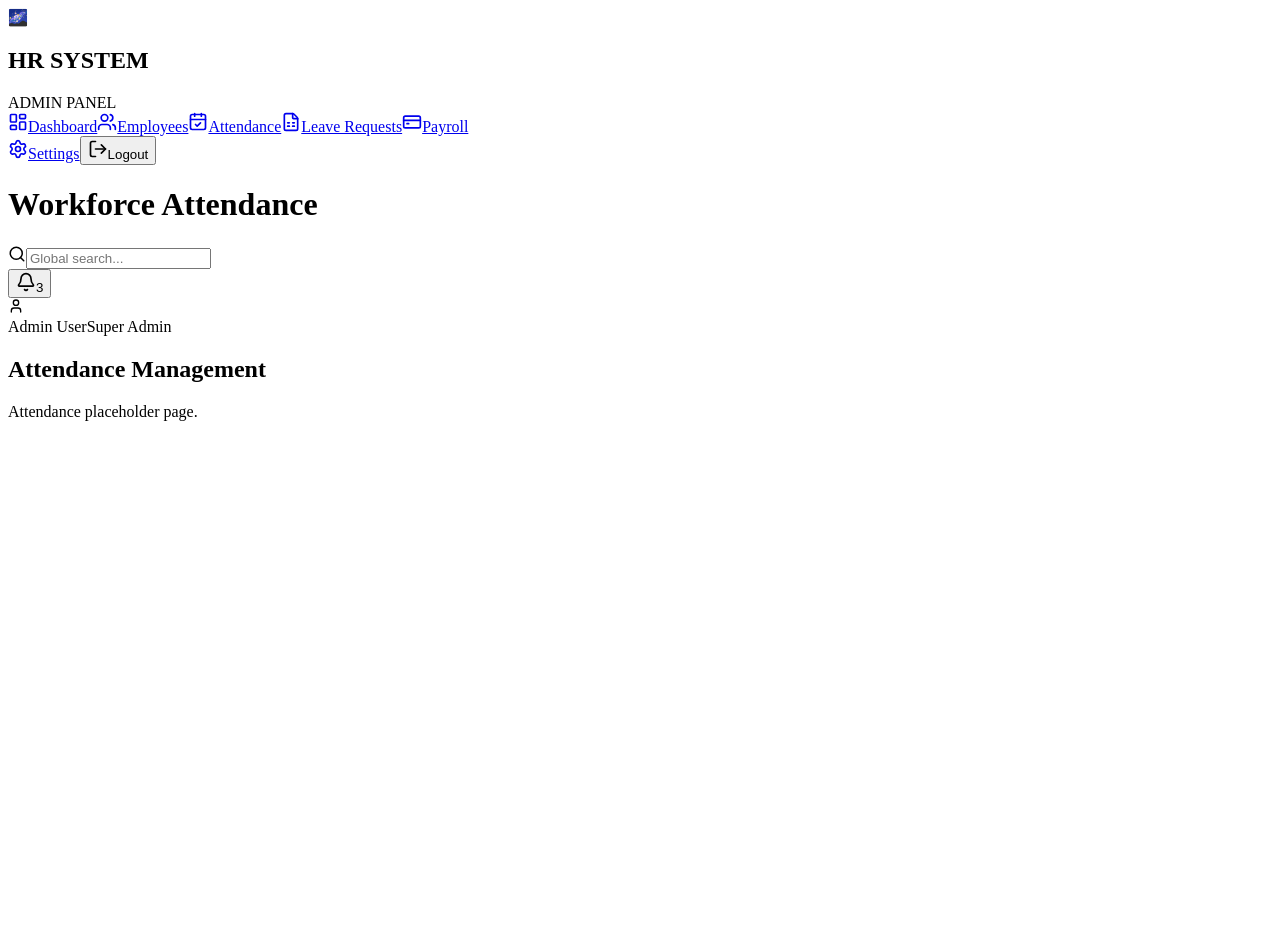
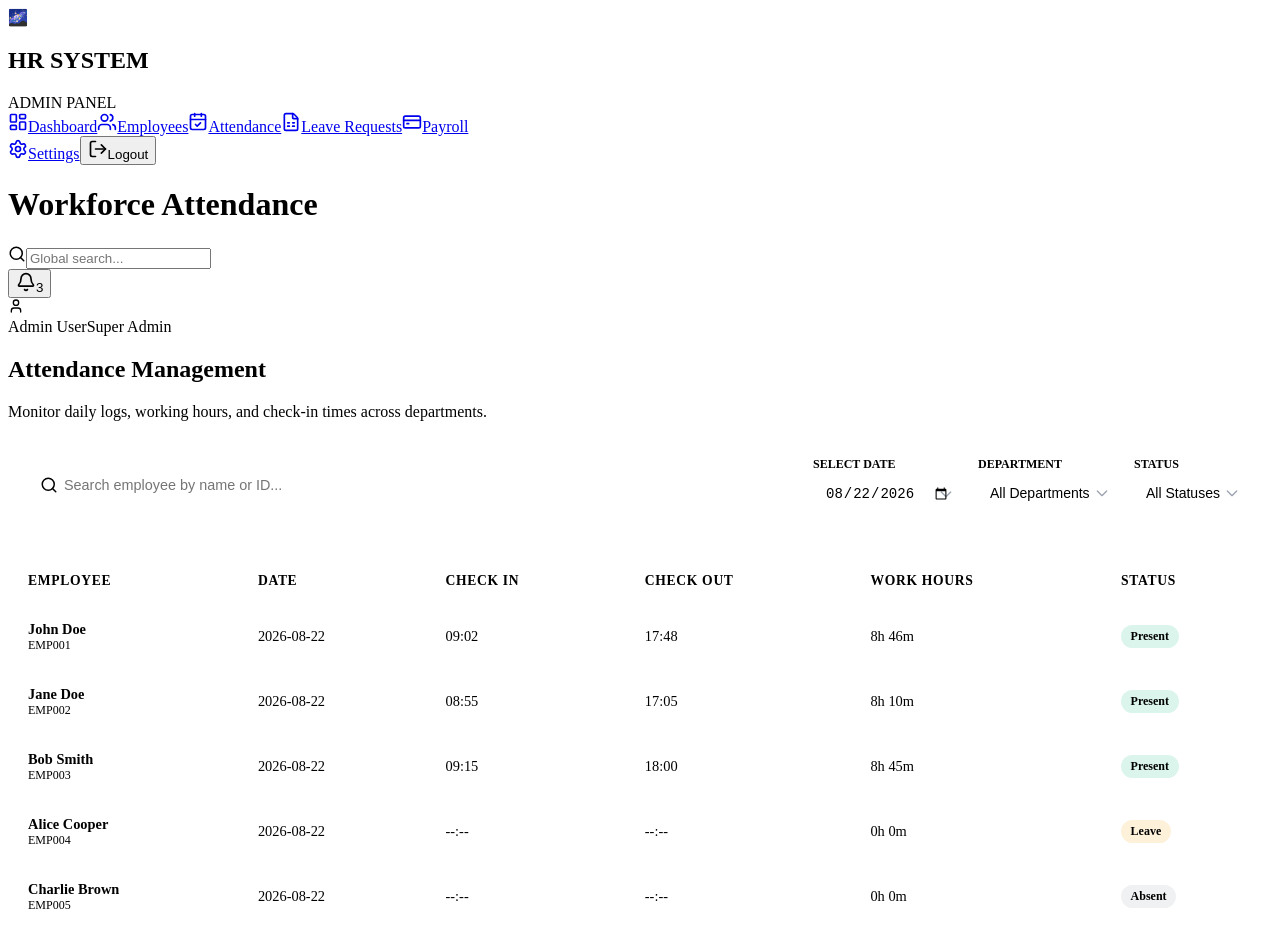
Before and after one commit to koushik-2006/Odoo-Hackathon-Dayflow-Human-Resource-Management-System, a React (Vite) app: page /admin/attendance in a window 1280 px wide. Before the commit the page ends 800 px from the top, so only its background shows below. Built offline with nearby package versions, Linux system fonts and the light colour scheme.

Commit message:
feat: complete Module 10 - Admin Attendance Management

```diff
--- a/src/index.css
+++ b/src/index.css
@@ -133,6 +133,17 @@
   background-color: rgba(156, 163, 175, 0.15);
   color: var(--text-secondary);
 }
+
+.status-late {
+  background-color: rgba(239, 68, 68, 0.15);
+  color: var(--accent-red);
+}
+
+.status-halfday {
+  background-color: rgba(139, 92, 246, 0.15);
+  color: var(--accent-purple);
+}
+
 
 /* Profile Detail Layout */
 .back-btn-container {
--- a/src/pages/admin/AdminAttendance.jsx
+++ b/src/pages/admin/AdminAttendance.jsx
@@ -1,9 +1,166 @@
-import React from 'react';
+import React, { useState, useEffect } from 'react';
+import { Search, Calendar, Loader2, AlertCircle } from 'lucide-react';
+import { adminApi } from '../../services/adminApi';
+
 export default function AdminAttendance() {
+  const [attendance, setAttendance] = useState([]);
+  const [loading, setLoading] = useState(true);
+  const [error, setError] = useState(null);
+
+  // Filter states
+  const [searchQuery, setSearchQuery] = useState('');
+  const [selectedDate, setSelectedDate] = useState('2026-08-22'); // default to mock data date
+  const [selectedDept, setSelectedDept] = useState('All');
+  const [selectedStatus, setSelectedStatus] = useState('All');
+
+  useEffect(() => {
+    async function loadAttendanceData() {
+      try {
+        setLoading(true);
+        // We pass filters directly to simulated API
+        const data = await adminApi.getAttendance({
+          search: searchQuery,
+          department: selectedDept,
+          status: selectedStatus
+        });
+        setAttendance(data);
+      } catch (err) {
+        setError('Failed to load attendance logs.');
+        console.error(err);
+      } finally {
+        setLoading(false);
+      }
+    }
+    loadAttendanceData();
+  }, [searchQuery, selectedDept, selectedStatus]);
+
+  const getStatusBadgeClass = (status) => {
+    switch (status) {
+      case 'Present': return 'status-badge status-active';
+      case 'Leave': return 'status-badge status-onleave';
+      case 'Absent': return 'status-badge status-inactive';
+      case 'Late': return 'status-badge status-late';
+      case 'Half Day': return 'status-badge status-halfday';
+      default: return 'status-badge';
+    }
+  };
+
   return (
-    <div className="fade-in">
-      <h2>Attendance Management</h2>
-      <p>Attendance placeholder page.</p>
+    <div className="attendance-page fade-in">
+      <div className="welcome-banner">
+        <h2>Attendance Management</h2>
+        <p>Monitor daily logs, working hours, and check-in times across departments.</p>
+      </div>
+
+      {/* Filter and control panel */}
+      <div className="directory-controls">
+        <div className="search-field">
+          <Search size={18} className="search-icon" />
+          <input
+            type="text"
+            placeholder="Search employee by name or ID..."
+            value={searchQuery}
+            onChange={(e) => setSearchQuery(e.target.value)}
+          />
+        </div>
+
+        <div className="filter-group">
+          <div className="filter-item">
+            <span className="filter-label">Select Date</span>
+            <div style={{ position: 'relative', display: 'flex', alignItems: 'center' }}>
+              <input
+                type="date"
+                className="filter-select"
+                style={{ paddingRight: '1rem' }}
+                value={selectedDate}
+                onChange={(e) => setSelectedDate(e.target.value)}
+              />
+            </div>
+          </div>
+
+          <div className="filter-item">
+            <span className="filter-label">Department</span>
+            <select
+              className="filter-select"
+              value={selectedDept}
+              onChange={(e) => setSelectedDept(e.target.value)}
+            >
+              <option value="All">All Departments</option>
+              <option value="IT">IT</option>
+              <option value="HR">HR</option>
+              <option value="Finance">Finance</option>
+              <option value="Marketing">Marketing</option>
+            </select>
+          </div>
+
+          <div className="filter-item">
+            <span className="filter-label">Status</span>
+            <select
+              className="filter-select"
+              value={selectedStatus}
+              onChange={(e) => setSelectedStatus(e.target.value)}
+            >
+              <option value="All">All Statuses</option>
+              <option value="Present">Present</option>
+              <option value="Absent">Absent</option>
+              <option value="Leave">Leave</option>
+              <option value="Half Day">Half Day</option>
+              <option value="Late">Late</option>
+            </select>
+          </div>
+        </div>
+      </div>
+
+      {/* Main Attendance List */}
+      <div className="data-table-container">
+        {loading ? (
+          <div className="admin-loading-container" style={{ height: '200px' }}>
+            <Loader2 className="animate-spin" size={32} />
+            <p>Filtering attendance logs...</p>
+          </div>
+        ) : error ? (
+          <div className="admin-error-container" style={{ height: '200px' }}>
+            <AlertCircle size={32} className="text-red" />
+            <p>{error}</p>
+          </div>
+        ) : attendance.length === 0 ? (
+          <div style={{ padding: '2rem', textAlign: 'center', color: 'var(--text-muted)' }}>
+            No attendance entries matching your query for {selectedDate}.
+          </div>
+        ) : (
+          <table className="data-table">
+            <thead>
+              <tr>
+                <th>Employee</th>
+                <th>Date</th>
+                <th>Check In</th>
+                <th>Check Out</th>
+                <th>Work Hours</th>
+                <th>Status</th>
+              </tr>
+            </thead>
+            <tbody>
+              {attendance.map((log) => (
+                <tr key={log.id}>
+                  <td>
+                    <div style={{ fontWeight: 600 }}>{log.employeeName}</div>
+                    <div style={{ fontSize: '0.75rem', color: 'var(--text-muted)' }}>{log.employeeId}</div>
+                  </td>
+                  <td>{selectedDate}</td>
+                  <td>{log.checkIn}</td>
+                  <td>{log.checkOut}</td>
+                  <td>{log.hours}</td>
+                  <td>
+                    <span className={getStatusBadgeClass(log.status)}>
+                      {log.status}
+                    </span>
+                  </td>
+                </tr>
+              ))}
+            </tbody>
+          </table>
+        )}
+      </div>
     </div>
   );
 }
```
